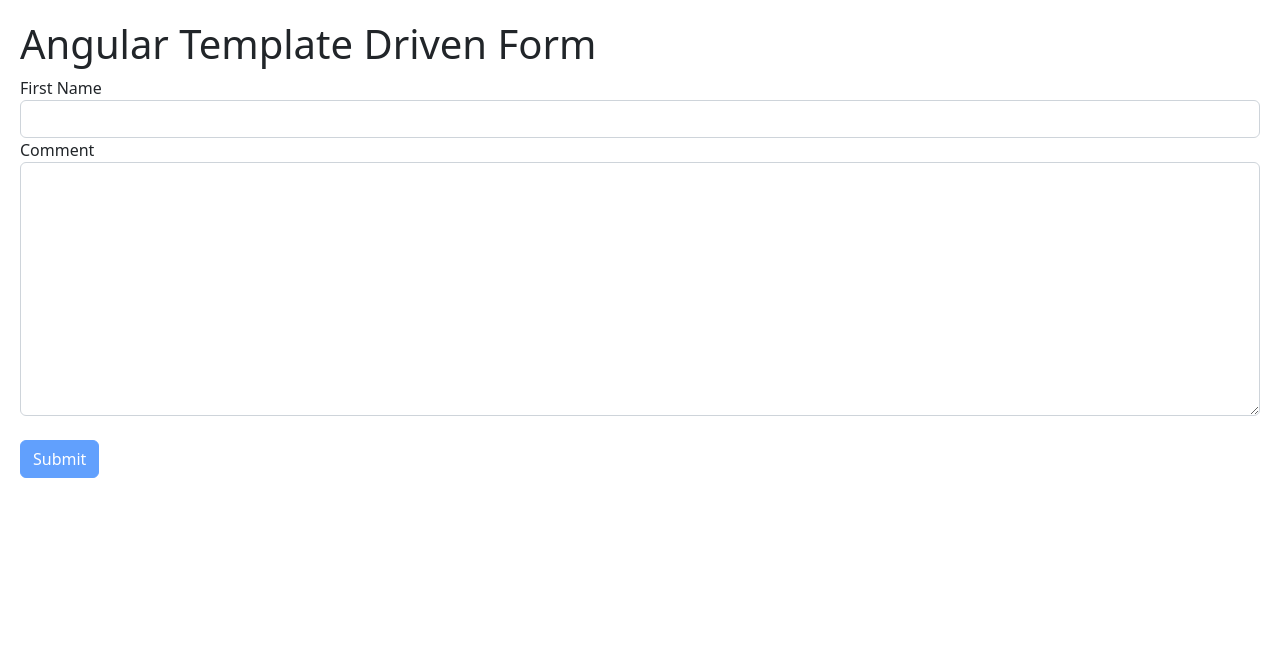
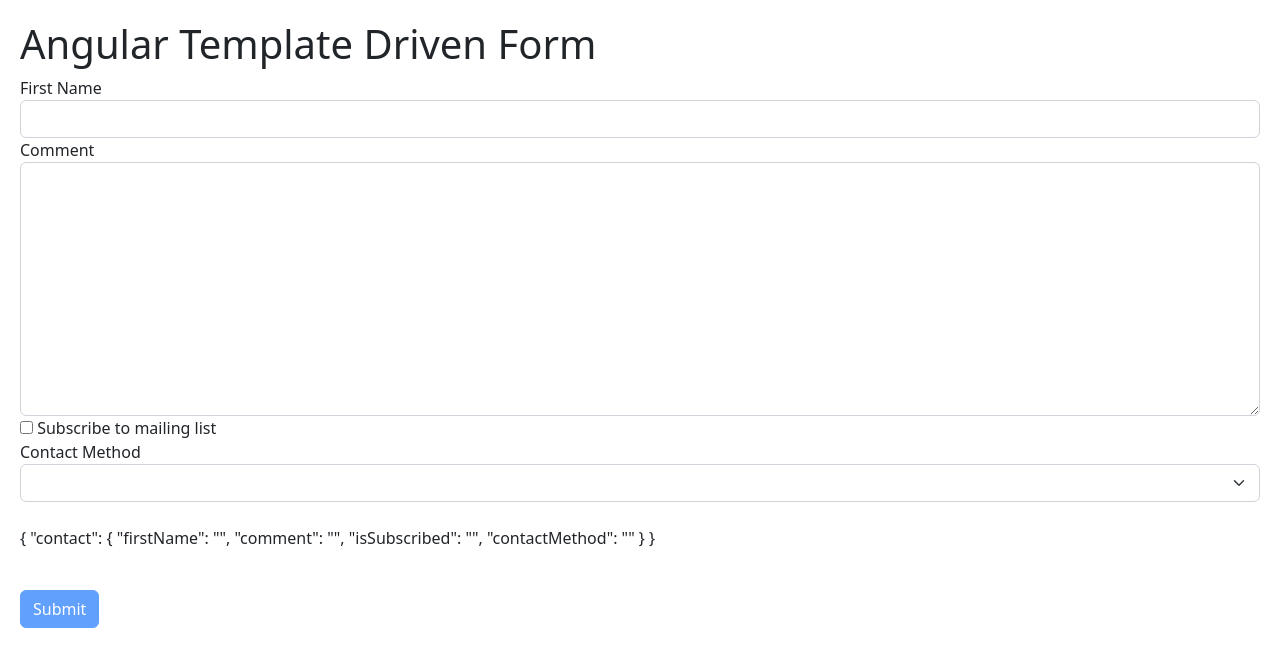
Before and after one commit to MotasemZiad/Angular-Bootcamp, an Angular app in the folder 01_getting_started/hello-world/: page / in a window 1280 px wide. Shown: the top 666 px of the page. Built offline with nearby package versions, Linux system fonts and the light colour scheme.

Commit message:
#7 checkbox

```diff
--- a/01_getting_started/hello-world/src/app/contact-form/contact-form.component.html
+++ b/01_getting_started/hello-world/src/app/contact-form/contact-form.component.html
@@ -45,6 +45,25 @@
         class="form-control">
       </textarea>
     </div>
+
+    <div class="checkbox">
+      <label for="">
+        <input type="checkbox" ngModel name="isSubscribed"> Subscribe to mailing list
+      </label>
+    </div>
+
+    <div class="form-group">
+      <label for="contactMethod">Contact Method</label>
+      <select ngModel name="contactMethod" id="contactMethod" class="form-select form-control">
+        <option *ngFor="let method of contactMethods" [value]="method.id">
+          {{ method.name }}
+        </option>
+      </select>
+    </div>
+    <br>
+    <p>
+      {{ f.value | json }}
+    </p>
   </div>
   <br>
 
--- a/01_getting_started/hello-world/src/app/contact-form/contact-form.component.ts
+++ b/01_getting_started/hello-world/src/app/contact-form/contact-form.component.ts
@@ -6,7 +6,10 @@
   styleUrls: ['./contact-form.component.css']
 })
 export class ContactFormComponent implements OnInit {
-
+  contactMethods = [
+    {id: 1, name: 'Email'},
+    {id: 2, name: 'Phone'},
+  ];
   constructor() { }
 
   ngOnInit(): void {
```
